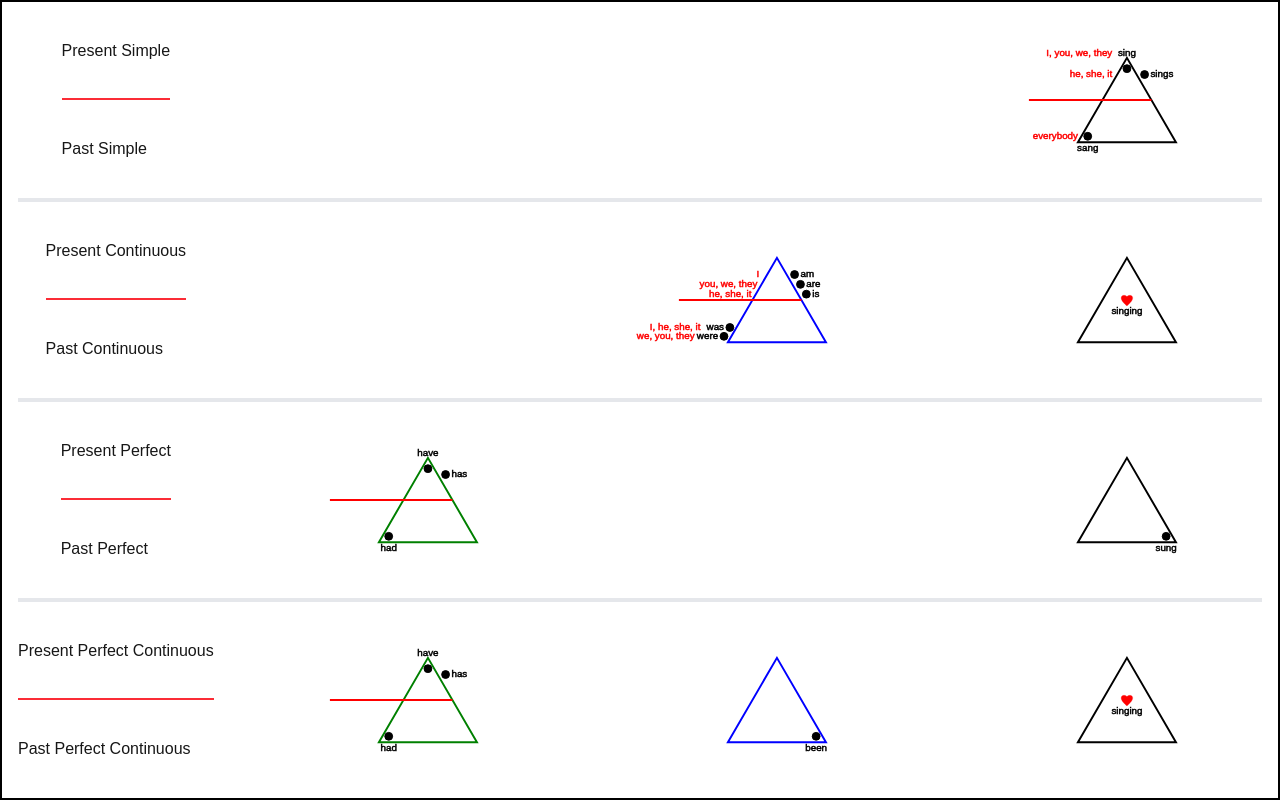
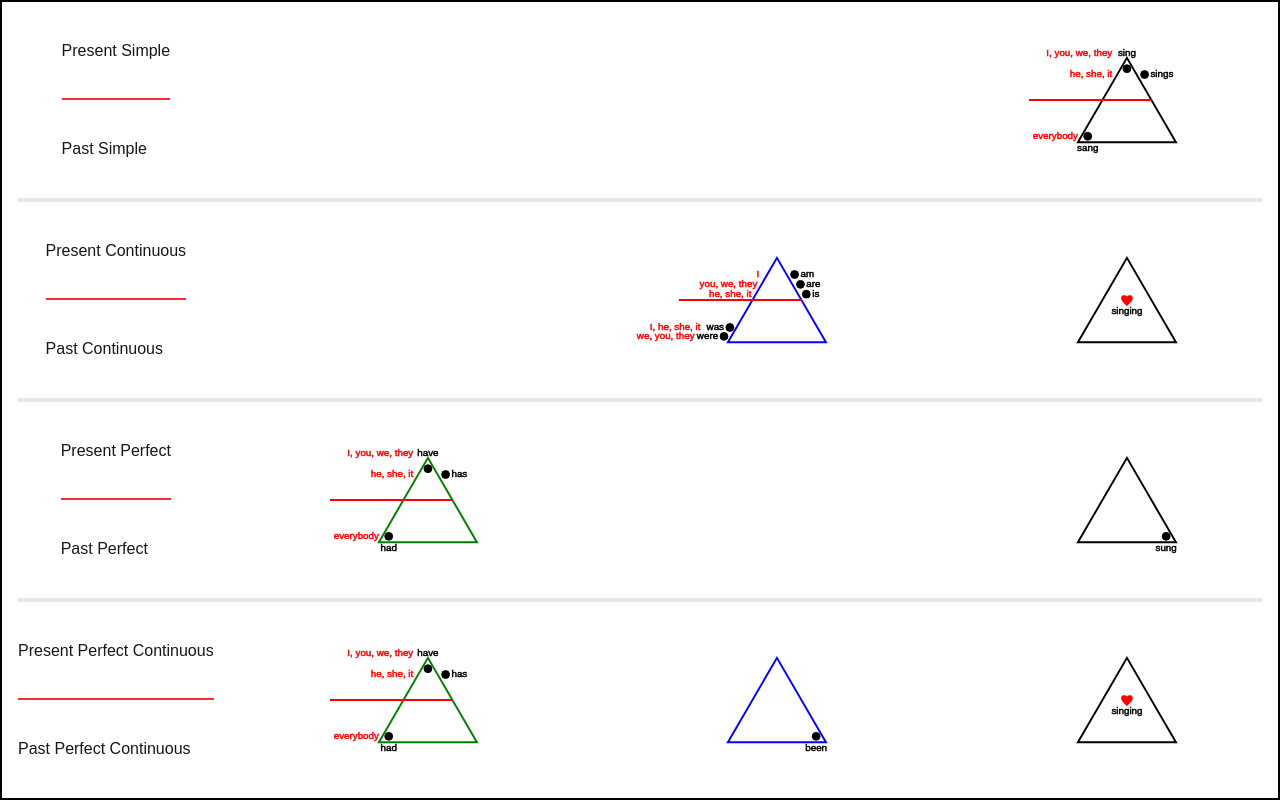
Before and after one commit to riwepo/grammar-triangles, a Next.js app: page /inflected-tenses in a window 1280 px wide. Built offline with nearby package versions, Linux system fonts and the light colour scheme.

Commit message:
use ids in order

```diff
--- a/src/components/inflected-tenses.jsx
+++ b/src/components/inflected-tenses.jsx
@@ -16,7 +16,7 @@ function TensesBlueprint({ bossVerb }) {
   const [ids, setIds] = useState(null);
   useEffect(() => {
     const generateIds = () => {
-      return "0123456789".split("").map((n) => nanoid());
+      return "012345678901".split("").map((n) => nanoid());
     };
     const ids = generateIds();
     setIds(ids);
@@ -47,7 +47,7 @@ function TensesBlueprint({ bossVerb }) {
         colour="black"
       />
       <NormalPronounTriangle
-        uuid={ids[0]}
+        uuid={ids[1]}
         className="col-start-4 row-start-1"
         verbForms={bossVerb}
         visibility={{
@@ -67,7 +67,7 @@ function TensesBlueprint({ bossVerb }) {
       </div>
 
       <ToBeVerbTriangle
-        uuid={ids[1]}
+        uuid={ids[2]}
         className="col-start-3 row-start-3"
         visibility={{
           am: true,
@@ -80,7 +80,7 @@ function TensesBlueprint({ bossVerb }) {
         colour="blue"
       />
       <ToBePronounTriangle
-        uuid={ids[9]}
+        uuid={ids[3]}
         className="col-start-3 row-start-3"
         visibility={{
           amPronouns: true,
@@ -93,7 +93,7 @@ function TensesBlueprint({ bossVerb }) {
       />
 
       <NormalVerbTriangle
-        uuid={ids[2]}
+        uuid={ids[4]}
         className="col-start-4 row-start-3"
         verbForms={bossVerb}
         visibility={{ presentParticiple: true }}
@@ -109,7 +109,7 @@ function TensesBlueprint({ bossVerb }) {
       </div>
 
       <NormalVerbTriangle
-        uuid={ids[3]}
+        uuid={ids[5]}
         className="col-start-2 row-start-5"
         verbForms={VERBS.have}
         visibility={{
@@ -120,8 +120,19 @@ function TensesBlueprint({ bossVerb }) {
         }}
         colour="green"
       />
+      <NormalPronounTriangle
+        uuid={ids[6]}
+        className="col-start-2 row-start-5"
+        verbForms={bossVerb}
+        visibility={{
+          headPronouns: true,
+          thirdPersonSingularPronouns: true,
+          preteritePronouns: true,
+        }}
+        colour="green"
+      />
       <NormalVerbTriangle
-        uuid={ids[4]}
+        uuid={ids[7]}
         className="col-start-4 row-start-5"
         verbForms={bossVerb}
         visibility={{ pastParticiple: true }}
@@ -137,7 +148,7 @@ function TensesBlueprint({ bossVerb }) {
       </div>
 
       <NormalVerbTriangle
-        uuid={ids[5]}
+        uuid={ids[8]}
         className="col-start-2 row-start-7"
         verbForms={VERBS.have}
         visibility={{
@@ -148,15 +159,26 @@ function TensesBlueprint({ bossVerb }) {
         }}
         colour="green"
       />
+      <NormalPronounTriangle
+        uuid={ids[9]}
+        className="col-start-2 row-start-7"
+        verbForms={bossVerb}
+        visibility={{
+          headPronouns: true,
+          thirdPersonSingularPronouns: true,
+          preteritePronouns: true,
+        }}
+        colour="green"
+      />
       <NormalVerbTriangle
-        uuid={ids[6]}
+        uuid={ids[10]}
         className="col-start-3 row-start-7"
         verbForms={VERBS.be}
         visibility={{ pastParticiple: true }}
         colour="blue"
       />
       <NormalVerbTriangle
-        uuid={ids[7]}
+        uuid={ids[11]}
         className="col-start-4 row-start-7"
         verbForms={bossVerb}
         visibility={{ presentParticiple: true }}
```
